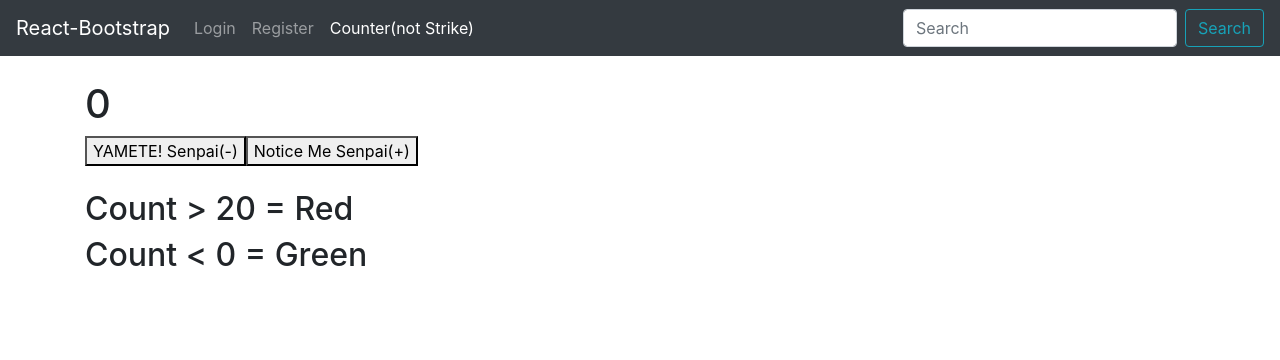
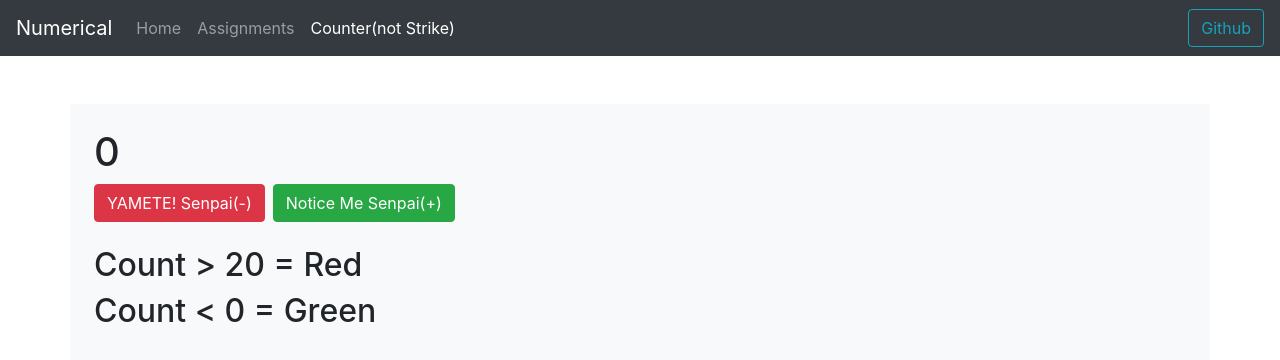
Before and after one commit to TheBossTH/numerical-react, a React (Create React App) app: page /counter in a window 1280 px wide. Shown: the top 360 px of the page. Built offline with nearby package versions, Linux system fonts and the light colour scheme.

Commit message:
style: Beautiful with Bootstrap

```diff
--- a/package.json
+++ b/package.json
@@ -7,6 +7,7 @@
     "@testing-library/react": "^11.1.0",
     "@testing-library/user-event": "^12.1.10",
     "bootstrap": "^4.6.0",
+    "gh-pages": "^3.1.0",
     "react": "^17.0.1",
     "react-bootstrap": "^1.5.2",
     "react-dom": "^17.0.1",
--- a/src/App.js
+++ b/src/App.js
@@ -1,5 +1,5 @@
-import LoginPage from './pages/LoginPage'
-import RegisterPage from './pages/RegisterPage'
+import HomePage from './pages/HomePage'
+import AssignmentsPage from './pages/AssignmentsPage'
 import DynamicPage from './pages/DynamicPage'
 import CounterPage from './pages/CounterPage'
 import { BrowserRouter as Router, Switch, Route } from 'react-router-dom'
@@ -9,11 +9,11 @@ function App() {
         <Router>
             <NavBar />
             <Switch>
-                <Route path={'/login'}>
-                    <LoginPage />
+                <Route path={'/home'}>
+                    <HomePage />
                 </Route>
-                <Route path={'/register'}>
-                    <RegisterPage />
+                <Route path={'/assignments'}>
+                    <AssignmentsPage />
                 </Route>
                 <Route path={'/counter'}>
                     <CounterPage />
--- a/src/components/FormRegister.js
+++ b/src/components/FormAssignments.js
@@ -1,8 +1,8 @@
 import { Form, Button, Container } from 'react-bootstrap'
-const FormRegister = () => {
+const FormAssignments = () => {
     return (
         <div>
-            <Container>
+            <Container className="mt-5 p-4 bg-light">
                 <Form>
                     <Form.Group controlId="formBasicEmail">
                         <Form.Label>Email address</Form.Label>
@@ -28,4 +28,4 @@ const FormRegister = () => {
     )
 }
 
-export default FormRegister
+export default FormAssignments
--- a/src/components/FormCounter.js
+++ b/src/components/FormCounter.js
@@ -1,5 +1,5 @@
 import { useState, useEffect } from 'react'
-import { Container } from 'react-bootstrap'
+import { Container, Button } from 'react-bootstrap'
 
 const FormCounter = () => {
     const [Cout, setCout] = useState({
@@ -12,8 +12,7 @@ const FormCounter = () => {
 
     return (
         <div>
-            <Container>
-                <br />
+            <Container className="mt-5 p-4 bg-light">
                 {Cout.numconter > 20 ? (
                     <h1 className="text-danger">{Cout.numconter}</h1>
                 ) : Cout.numconter < 0 ? (
@@ -21,20 +20,23 @@ const FormCounter = () => {
                 ) : (
                     <h1>{Cout.numconter}</h1>
                 )}
-                <button
+                <Button
+                    variant="danger"
                     onClick={() => {
                         setCout({ ...Cout, numconter: Cout.numconter - 1 })
                     }}
                 >
                     YAMETE! Senpai(-)
-                </button>
-                <button
+                </Button>
+                <Button
+                    variant="success"
+                    className="ml-2"
                     onClick={() => {
                         setCout({ ...Cout, numconter: Cout.numconter + 1 })
                     }}
                 >
                     Notice Me Senpai(+)
-                </button>
+                </Button>
                 <br />
                 <br />
                 <h2>Count &gt; 20 = Red</h2>
--- a/src/components/FormLogin.js
+++ b/src/components/FormHome.js
@@ -1,12 +1,12 @@
 import { useState, useEffect } from 'react'
-import { Container } from 'react-bootstrap'
+import { Container, Button } from 'react-bootstrap'
 
-const FormLogin = () => {
+const FormHome = () => {
     const [data, setData] = useState({
         username: '',
         password: '',
     })
-    const [isShow, setShow] = useState(true)
+    const [isShow, setShow] = useState(false)
 
     useEffect(() => {
         console.log('Mount Component')
@@ -18,7 +18,8 @@ const FormLogin = () => {
 
     return (
         <div>
-            <Container>
+            <Container className="mt-5 p-4 bg-light">
+                <h2>Hello ,I'm Kittidet Cheavachirakul</h2>
                 <label>Username : </label>
                 <input
                     type="text"
@@ -35,13 +36,13 @@ const FormLogin = () => {
                     }}
                 />
                 <hr />
-                <button
+                <Button
                     onClick={() => {
                         setShow(!isShow)
                     }}
                 >
                     Click Me
-                </button>
+                </Button>
                 : {isShow.toString()}
                 <br />
                 {isShow && (
@@ -57,4 +58,4 @@ const FormLogin = () => {
     )
 }
 
-export default FormLogin
+export default FormHome
--- a/src/components/NavBar.js
+++ b/src/components/NavBar.js
@@ -1,29 +1,30 @@
-import { Nav, Navbar, Form, FormControl, Button } from 'react-bootstrap'
+import { Nav, Navbar, Form, Button } from 'react-bootstrap'
 import { NavLink } from 'react-router-dom'
 const NavBar = () => {
     return (
-        <Navbar bg="dark" expand="lg" variant="dark">
-            <Navbar.Brand href="#home">React-Bootstrap</Navbar.Brand>
+        <Navbar bg="dark" expand="lg" variant="dark" sticky="top">
+            <Navbar.Brand href="/home">Numerical</Navbar.Brand>
             <Navbar.Toggle aria-controls="basic-navbar-nav" />
             <Navbar.Collapse id="basic-navbar-nav">
                 <Nav className="mr-auto">
-                    <NavLink to="/login" className="nav-link">
-                        Login
+                    <NavLink to="/home" className="nav-link">
+                        Home
                     </NavLink>
-                    <NavLink to="/register" className="nav-link">
-                        Register
+                    <NavLink to="/assignments" className="nav-link">
+                        Assignments
                     </NavLink>
                     <NavLink to="/counter" className="nav-link">
                         Counter(not Strike)
                     </NavLink>
                 </Nav>
                 <Form inline>
-                    <FormControl
-                        type="text"
-                        placeholder="Search"
-                        className="mr-sm-2"
-                    />
-                    <Button variant="outline-info">Search</Button>
+                    <Button
+                        variant="outline-info"
+                        href="https://github.com/TheBossTH/numerical-react"
+                        target="_blank"
+                    >
+                        Github
+                    </Button>
                 </Form>
             </Navbar.Collapse>
         </Navbar>
--- /dev/null
+++ b/src/pages/AssignmentsPage.js
@@ -0,0 +1,10 @@
+import FormAssignments from '../components/FormAssignments'
+const AssignmentsPage = () => {
+    return (
+        <div>
+            <FormAssignments />
+        </div>
+    )
+}
+
+export default AssignmentsPage
--- /dev/null
+++ b/src/pages/HomePage.js
@@ -0,0 +1,10 @@
+import FormHome from '../components/FormHome'
+const HomePage = () => {
+    return (
+        <div>
+            <FormHome />
+        </div>
+    )
+}
+
+export default HomePage
--- a/src/pages/LoginPage.js
+++ /dev/null
@@ -1,10 +0,0 @@
-import FormLogin from '../components/FormLogin'
-const LoginPage = () => {
-    return (
-        <div>
-            <FormLogin />
-        </div>
-    )
-}
-
-export default LoginPage
--- a/src/pages/RegisterPage.js
+++ /dev/null
@@ -1,10 +0,0 @@
-import FormRegister from '../components/FormRegister'
-const RegisterPage = () => {
-    return (
-        <div>
-            <FormRegister />
-        </div>
-    )
-}
-
-export default RegisterPage
```
Also changed, not shown: 1 other file (tests, documents, lock files or other folders).
